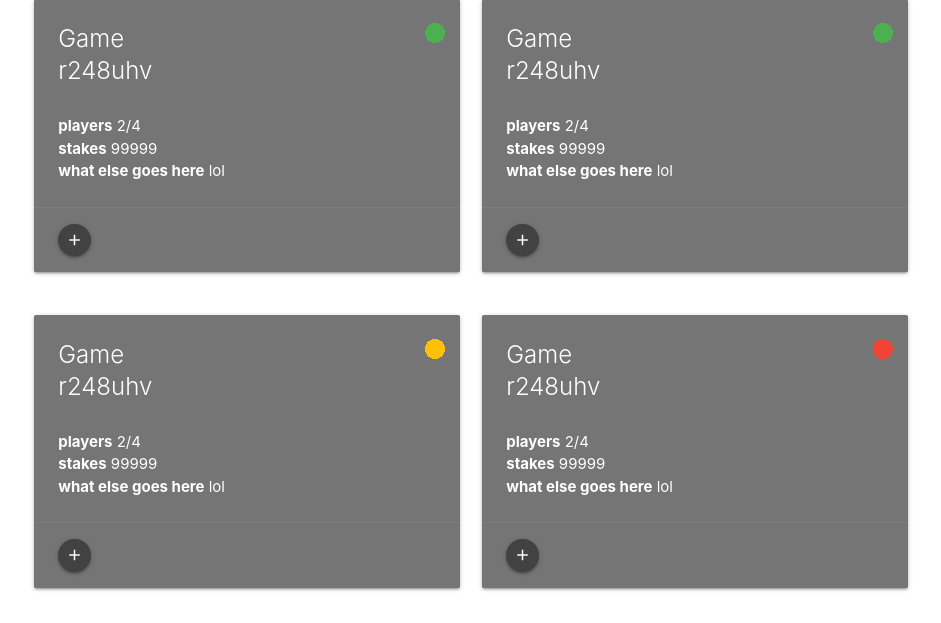
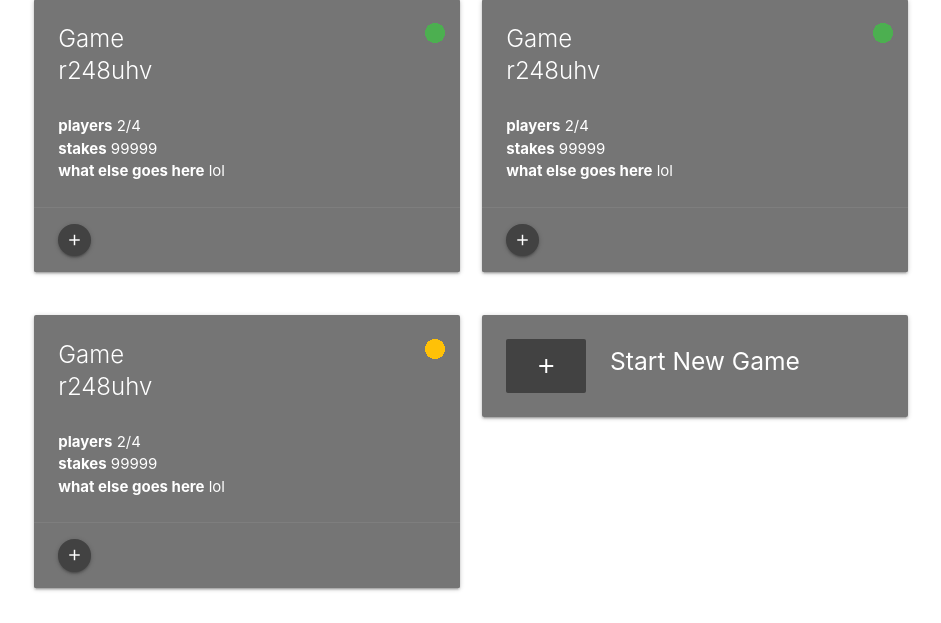
Before and after one commit to eshoyfer/crypto-sbu-hacks, a Flask app: page / in a window 1280 px wide. Shown: the part 210-833 px from the top of the page, without its empty margins (169-1110 px from the left). Run offline with Flask 2, Linux system fonts and the light colour scheme.

Commit message:
new game button

```diff
--- a/templates/index.html
+++ b/templates/index.html
@@ -87,16 +87,7 @@
 	    <div class="col s6">
 	      <div class="card grey darken-1 z-depth-1">
 	        <div class="card-content white-text">
-	          <div class="row">
-	          	<div class="col s5"><span class="card-title">Game r248uhv</span></div>
-	          	<div class="col s1 push-s6"><img src="{{ url_for('static', filename='img/red_status.png') }}"/></div>
-	          </div>
-	          <b>players</b> 2/4 <br>
-	          <b>stakes</b> 99999 <br>
-	          <b>what else goes here</b> lol
-	        </div>
-	        <div class="card-action">
-	          <a class="btn-floating btn-small grey darken-3"><i class="material-icons">add</i></a>
+	        	<a class="btn-flat btn-large white-text grey darken-3"><i class="material-icons">add</i></a>&nbsp;&nbsp;&nbsp;&nbsp;<h5 style="display: inline;"> Start New Game </h5>
 	        </div>
 	      </div>
 	    </div>
```
